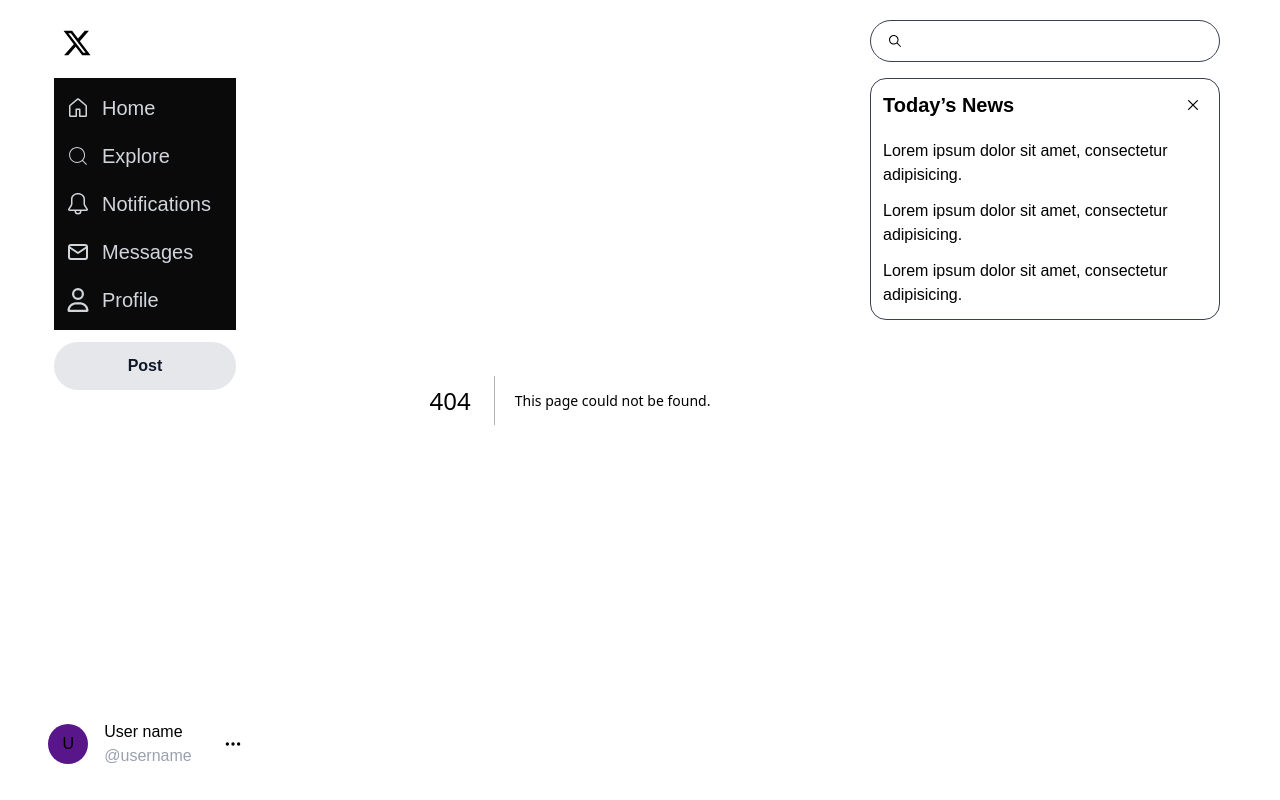
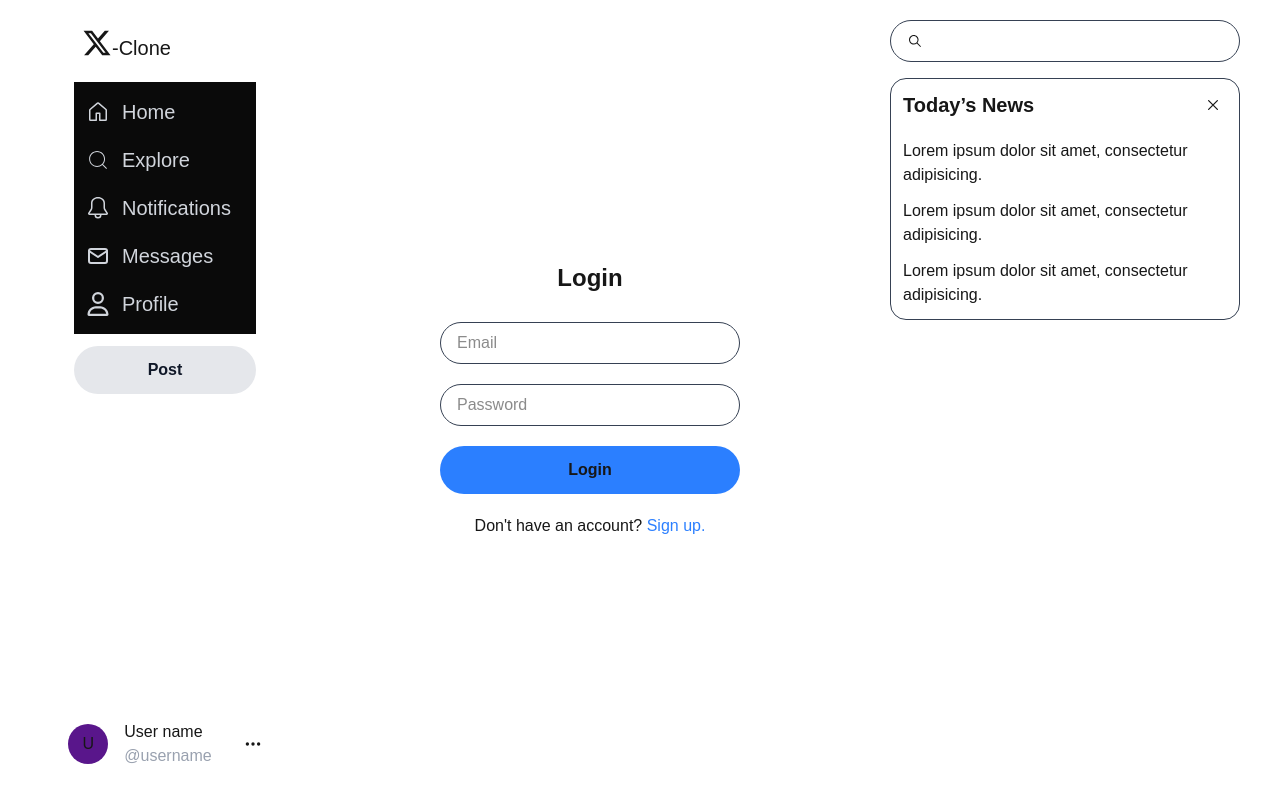
Before and after one commit to YevLiash/twitter-clone, a Next.js app: page /login in a window 1280 px wide. Before the commit this address had no page. Built offline with nearby package versions, Linux system fonts and the light colour scheme.

Commit message:
made log in and sign up. make the first page with conditional rendering(registration and login or feed)

```diff
--- /dev/null
+++ b/app/api/login/route.js
@@ -0,0 +1,54 @@
+import dbConnect from '../../../lib/mongodb'
+import User from '../../../models/User'
+import bcrypt from 'bcryptjs'
+import * as jwt from 'jsonwebtoken'
+
+const SECRET = process.env.JWT_SECRET || 'supersecret'
+
+export async function POST(req) {
+  await dbConnect()
+
+  try {
+    const {email, password} = await req.json()
+
+    if (!email || !password) {
+      return new Response(JSON.stringify({
+        success: false,
+        error: 'Email and password are required'
+      }), {status: 400})
+    }
+
+    const user = await User.findOne({email})
+    if (!user) {
+      return new Response(JSON.stringify({
+        success: false,
+        error: 'User not found'
+      }), {status: 404})
+    }
+
+    const isMatch = await bcrypt.compare(password, user.password)
+    if (!isMatch) {
+      return new Response(JSON.stringify({
+        success: false,
+        error: 'Invalid password'
+      }), {status: 401})
+    }
+
+    const token = jwt.sign({
+      id: user._id,
+      email: user.email
+    }, SECRET, {expiresIn: '7d'})
+
+    return new Response(JSON.stringify({
+      success: true,
+      data: {username: user.username, email: user.email, id: user._id},
+      token
+    }), {status: 200})
+
+  } catch (error) {
+    return new Response(JSON.stringify({
+      success: false,
+      error: error.message
+    }), {status: 500})
+  }
+}
--- /dev/null
+++ b/app/api/register/route.js
@@ -0,0 +1,55 @@
+import {NextResponse} from 'next/server'
+import dbConnect from '../../../lib/mongodb'
+import User from '../../../models/User'
+import bcrypt from 'bcryptjs'
+import * as jwt from 'jsonwebtoken'
+
+const SECRET = process.env.JWT_SECRET || 'supersecret'
+
+export async function POST(req) {
+  await dbConnect()
+
+  try {
+    const {username, email, password} = await req.json()
+
+    if (!username || !email || !password) {
+      return NextResponse.json(
+        {success: false, message: 'All fields required'},
+        {status: 400}
+      )
+    }
+
+    const existing = await User.findOne({email})
+    if (existing) {
+      return NextResponse.json(
+        {success: false, message: 'Email already registered'},
+        {status: 400}
+      )
+    }
+
+    const hashed = await bcrypt.hash(password, 10)
+
+    const user = await User.create({
+      username,
+      email,
+      password: hashed
+    })
+
+    const token = jwt.sign({
+      id: user._id,
+      email: user.email
+    }, SECRET, {expiresIn: '7d'})
+
+    return NextResponse.json({
+      success: true,
+      user: {username: user.username, email: user.email, id: user._id},
+      token
+    }, {status: 201})
+
+  } catch (error) {
+    return NextResponse.json(
+      {success: false, message: error.message},
+      {status: 500}
+    )
+  }
+}
--- a/app/api/tweets/route.js
+++ b/app/api/tweets/route.js
@@ -1,5 +1,5 @@
 import dbConnect from '../../../lib/mongodb'
-import Tweet from '../../../models/tweet'
+import Tweet from '../../../models/Tweet'
 
 export async function GET() {
   await dbConnect()
--- a/app/layout.js
+++ b/app/layout.js
@@ -2,9 +2,10 @@
 
 import {Geist, Geist_Mono} from 'next/font/google'
 import './globals.css'
-import Header from '../components/Header.jsx'
+import {QueryClient, QueryClientProvider} from '@tanstack/react-query'
+import Header from '../components/Header'
 import RightSide from '../components/RightSide'
-import {QueryClient, QueryClientProvider} from '@tanstack/react-query'
+import {UserProvider} from '../context/UserContext'
 
 
 const geistSans = Geist({
@@ -30,11 +31,13 @@ export default function RootLayout({children}) {
     <body
       className="max-w-[1240px] mx-auto px-5 flex flex-col sm:grid gap-2 lg:gap-3 xl:gap-5 sm:grid-cols-[72px_1fr] lg:grid-cols-[72px_1fr_350px] xl:grid-cols-[250px_1fr_350px]"
     >
-    <Header />
     <QueryClientProvider client={queryClient}>
-      {children}
+      <UserProvider>
+        <Header />
+        {children}
+        <RightSide />
+      </UserProvider>
     </QueryClientProvider>
-    <RightSide />
     </body>
     </html>
   )
--- /dev/null
+++ b/app/login/page.jsx
@@ -0,0 +1,79 @@
+'use client'
+
+import {useState} from 'react'
+import Link from 'next/link'
+import {useUser} from '../../context/UserContext'
+
+export default function Login() {
+  const {setUser} = useUser()
+  const [form, setForm] = useState({
+    email: '',
+    password: ''
+  })
+
+  const handleChange = (e) => {
+    setForm({...form, [e.target.name]: e.target.value})
+  }
+
+  async function handleSubmit() {
+    const res = await fetch('/api/login', {
+      method: 'POST',
+      headers: {'Content-Type': 'application/json'},
+      body: JSON.stringify(form)
+    })
+
+    const data = await res.json()
+    console.log(data)
+
+    if (data.success) {
+      localStorage.setItem('token', data.token)
+
+      setUser({
+        username: data.data.username,
+        email: data.data.email,
+        id: data.data.id
+      })
+    } else {
+      alert(data.error || 'Something went wrong')
+    }
+  }
+
+  return (
+    <main className="flex items-center justify-center">
+      <div className="flex flex-col gap-5 w-[300px] mx-auto">
+        <h1 className="text-2xl font-bold text-center mb-2">Login</h1>
+
+        <input
+          name="email"
+          placeholder="Email"
+          value={form.email}
+          onChange={handleChange}
+          className="flex gap-2 items-center border border-gray-700 px-4 py-2 rounded-full"
+        />
+
+        <input
+          name="password"
+          type="password"
+          placeholder="Password"
+          value={form.password}
+          onChange={handleChange}
+          className="flex gap-2 items-center border border-gray-700 px-4 py-2 rounded-full"
+        />
+
+        <button
+          onClick={handleSubmit}
+          className="bg-blue-500 hover:bg-sky-400 transition px-7 py-3 rounded-full font-semibold"
+        >
+          Login
+        </button>
+
+        <Link
+          href="/register"
+          className="mx-auto"
+        >
+          Don't have an account? <span className="text-blue-500">Sign up.</span>
+        </Link>
+      </div>
+    </main>
+  )
+}
--- a/app/page.js
+++ b/app/page.js
@@ -3,6 +3,10 @@
 import UserNav from '../components/UserNav'
 import UserNavPost from '../components/UserNavPost'
 import TweetsList from '../components/TweetsList'
+import Link from 'next/link'
+import {useUser} from '../context/UserContext'
+import jwt from 'jsonwebtoken'
+import {useEffect} from 'react'
 import {useQuery} from '@tanstack/react-query'
 
 async function getTweets() {
@@ -14,18 +18,63 @@ async function getTweets() {
 }
 
 function Home() {
+  const {user, setUser} = useUser()
 
-  // console.log(tweets)
   const {data, isLoading, isError, refetch} = useQuery({
     queryKey: ['tweets'],
     queryFn: getTweets
   })
+
+  useEffect(() => {
+    const token = localStorage.getItem('token')
+    if (token && !user) {
+      try {
+        const decoded = jwt.decode(token)
+        setUser({
+          username: decoded.username,
+          email: decoded.email,
+          id: decoded.id
+        })
+      } catch (error) {
+        console.error('Invalid token', error)
+      }
+    }
+  }, [user, setUser])
+
+  if (!user) {
+    return (
+      <main className="flex flex-col items-center justify-center h-screen text-white">
+        <h1 className="text-5xl font-bold mb-5">Welcome to X-Clone</h1>
+        <p className="text-2xl mb-5 ">Do you have an account?</p>
+
+        <div className="flex gap-4">
+          <Link
+            href="/login"
+            className="text-gray-900 bg-gray-200 hover:bg-gray-300 px-7 py-3 rounded-full font-semibold"
+          >
+            Log in
+          </Link>
+
+          <Link
+            href="/register"
+            className=" text-gray-200 border border-gray-200 hover:bg-gray-200/10 transition px-7 py-3 rounded-full font-semibold"
+          >
+            Sign up
+          </Link>
+        </div>
+      </main>
+    )
+  }
+
+
   return (
-    <main className=" border-b border-gray-700 ">
-      <UserNav />
-      <UserNavPost refetchTweets={refetch} />
-      <TweetsList tweets={data?.data || []} />
-    </main>
+    <>
+      <main className=" border-b border-gray-700 ">
+        <UserNav />
+        <UserNavPost refetchTweets={refetch} />
+        <TweetsList tweets={data?.data || []} />
+      </main>
+    </>
   )
 }
 
--- /dev/null
+++ b/app/register/page.jsx
@@ -0,0 +1,76 @@
+'use client'
+
+import {useState} from 'react'
+import {useUser} from '../../context/UserContext'
+
+export default function Register() {
+  const {setUser} = useUser()
+  const [form, setForm] = useState({
+    username: '',
+    email: '',
+    password: ''
+  })
+
+  const handleChange = (e) => {
+    setForm({...form, [e.target.name]: e.target.value})
+  }
+
+  async function handleSubmit() {
+    const res = await fetch('/api/register', {
+      method: 'POST',
+      headers: {'Content-Type': 'application/json'},
+      body: JSON.stringify(form)
+    })
+
+    const data = await res.json()
+    console.log(data)
+
+    if (data.success) {
+      localStorage.setItem('token', data.token)
+
+      setUser({
+        username: data.user.username,
+        email: data.user.email,
+        id: data.user._id
+      })
+    } else {
+      alert(data.message || 'Something went wrong')
+    }
+  }
+
+  return (
+    <main className="flex items-center justify-center">
+      <div className="flex flex-col gap-5 w-[300px] mx-auto">
+        <input
+          name="username"
+          placeholder="Username"
+          value={form.username}
+          onChange={handleChange}
+          className="flex gap-2 items-center border border-gray-700 px-4 py-2 rounded-full"
+        />
+        <input
+          name="email"
+          placeholder="Email"
+          value={form.email}
+          onChange={handleChange}
+          className="flex gap-2 items-center border border-gray-700 px-4 py-2 rounded-full"
+        />
+        <input
+          name="password"
+          type="password"
+          placeholder="Password"
+          value={form.password}
+          onChange={handleChange}
+          className="flex gap-2 items-center border border-gray-700 px-4 py-2 rounded-full"
+        />
+
+        <button
+          onClick={handleSubmit}
+          className="bg-blue-500 hover:bg-sky-400 transition px-7 py-3 rounded-full font-semibold"
+        >
+          Register
+        </button>
+      </div>
+    </main>
+  )
+}
--- a/components/Header.jsx
+++ b/components/Header.jsx
@@ -12,14 +12,16 @@ function Header() {
         <div className="w-fit flex px-2 py-2 rounded-full hover:bg-gray-500/30">
           <Link
             href="/"
+            className="flex "
           >
-            <FaXTwitter className="text-3xl  " />
+            <FaXTwitter className="text-3xl" />
+            <span className="text-xl mt-1.5">-Clone</span>
           </Link>
         </div>
 
         <Nav />
 
-        <button className=" hidden sm:flex items-center w-fit xl:w-auto justify-center p-3 h-fit font-semibold rounded-full text-gray-900 bg-gray-200 hover:bg-gray-300">
+        <button className=" hidden sm:flex items-center w-fit xl:w-auto justify-center p-3 h-fit font-semibold rounded-full text-gray-900 bg-gray-200 hover:bg-gray-300 transition">
           <span className="hidden xl:block">
             Post
           </span>
--- /dev/null
+++ b/context/UserContext.jsx
@@ -0,0 +1,22 @@
+'use client'
+
+import {createContext, useContext, useEffect, useState} from 'react'
+
+const UserContext = createContext()
+
+export function UserProvider({children}) {
+  const [user, setUser] = useState(null)
+
+  useEffect(() => {
+    const storedUser = localStorage.getItem('user')
+    if (storedUser) setUser(JSON.parse(storedUser))
+  }, [])
+
+  return (
+    <UserContext.Provider value={{user, setUser}}>
+      {children}
+    </UserContext.Provider>
+  )
+}
+
+export const useUser = () => useContext(UserContext)
--- a/models/user.js
+++ b/models/User.js
@@ -21,6 +21,6 @@ const UserSchema = new mongoose.Schema({
     ref: 'Tweet'
   }]
 
-})
+}, {timestamps: true})
 
 export default mongoose.models.User || mongoose.model('User', UserSchema)
--- a/package.json
+++ b/package.json
@@ -10,6 +10,8 @@
   },
   "dependencies": {
     "@tanstack/react-query": "^5.90.10",
+    "bcryptjs": "^3.0.3",
+    "jsonwebtoken": "^9.0.2",
     "mongodb": "^7.0.0",
     "mongoose": "^8.19.3",
     "next": "^16.0.0-canary.18",
```
Also changed, not shown: models/Tweet.js (renamed from models/tweet.js).
